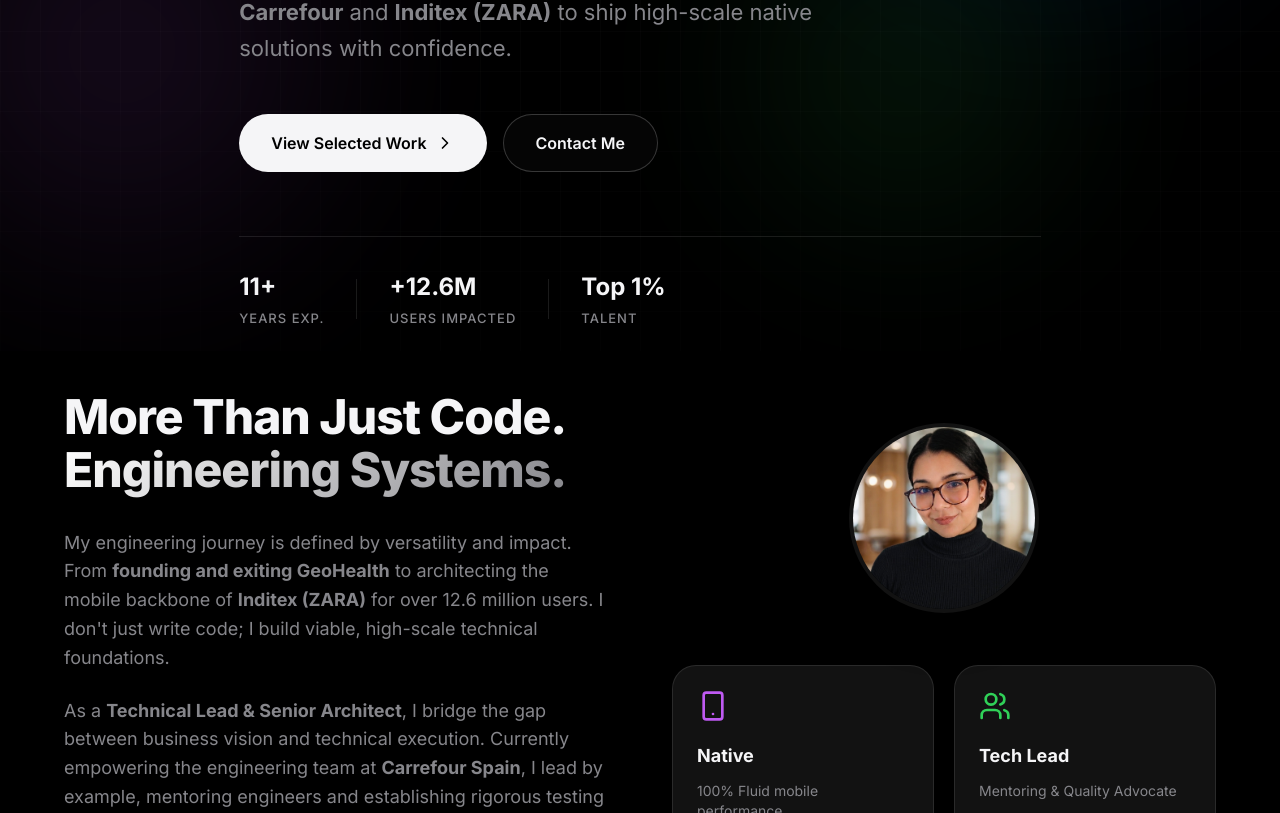
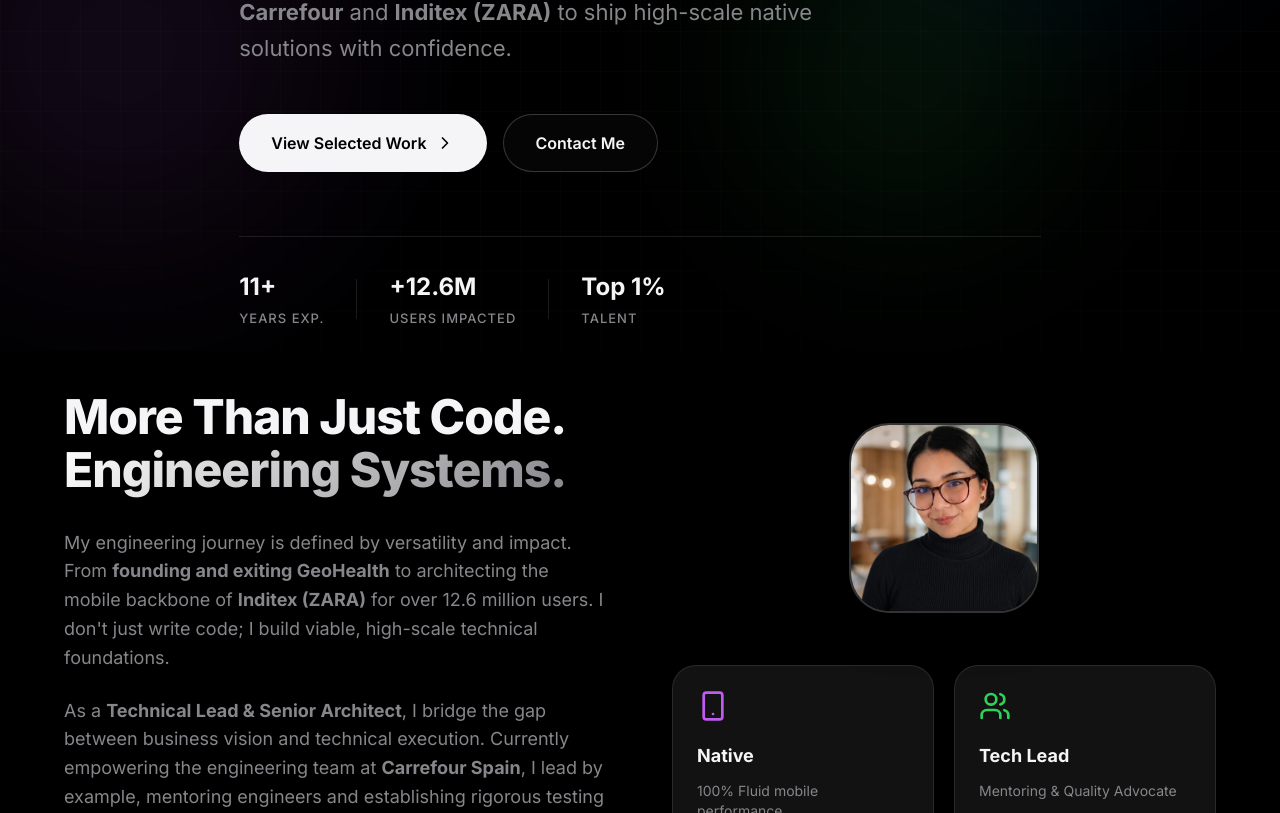
Before and after one commit to emilsyszanella/resume, a React (Vite) app: page / in a window 1280 px wide. Shown: the part 449-1262 px from the top of the page. Built offline with nearby package versions, Linux system fonts and the light colour scheme.

Commit message:
Use squircle button style with thinner border
Change button appearance from a perfect circle to a modern squircle by setting border-radius to 40px. Also slim the border from 4px to 2px and switch to the --border-focus variable for a sleeker, more consistent outline.

```diff
--- a/src/index.css
+++ b/src/index.css
@@ -185,9 +185,9 @@
   /* Approx 5cm */
   height: 190px;
   position: relative;
-  border-radius: 50%;
+  border-radius: 40px; /* Modern Squircle instead of circle */
   overflow: hidden;
-  border: 4px solid var(--bg-secondary);
+  border: 2px solid var(--border-focus); /* Thinner, sleeker border */
   box-shadow: 0 20px 40px rgba(0, 0, 0, 0.4);
 }
 
```
